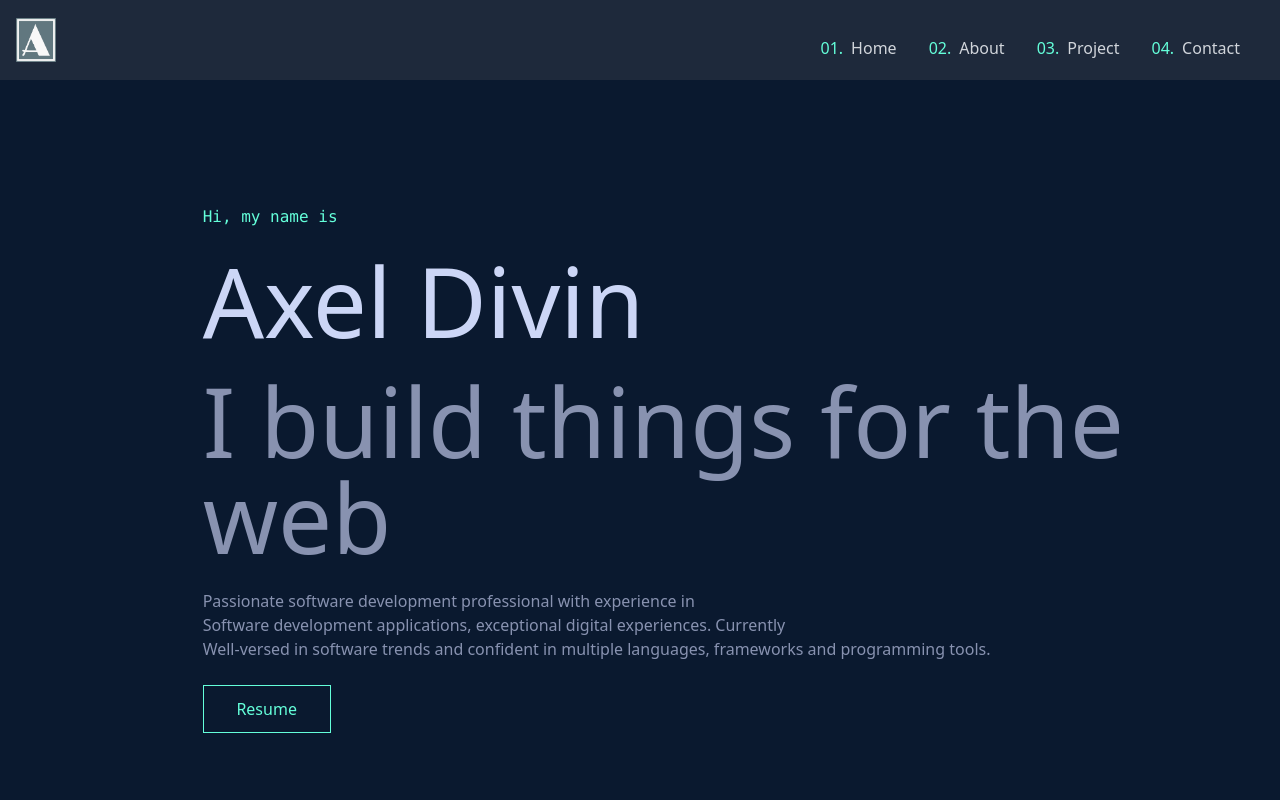
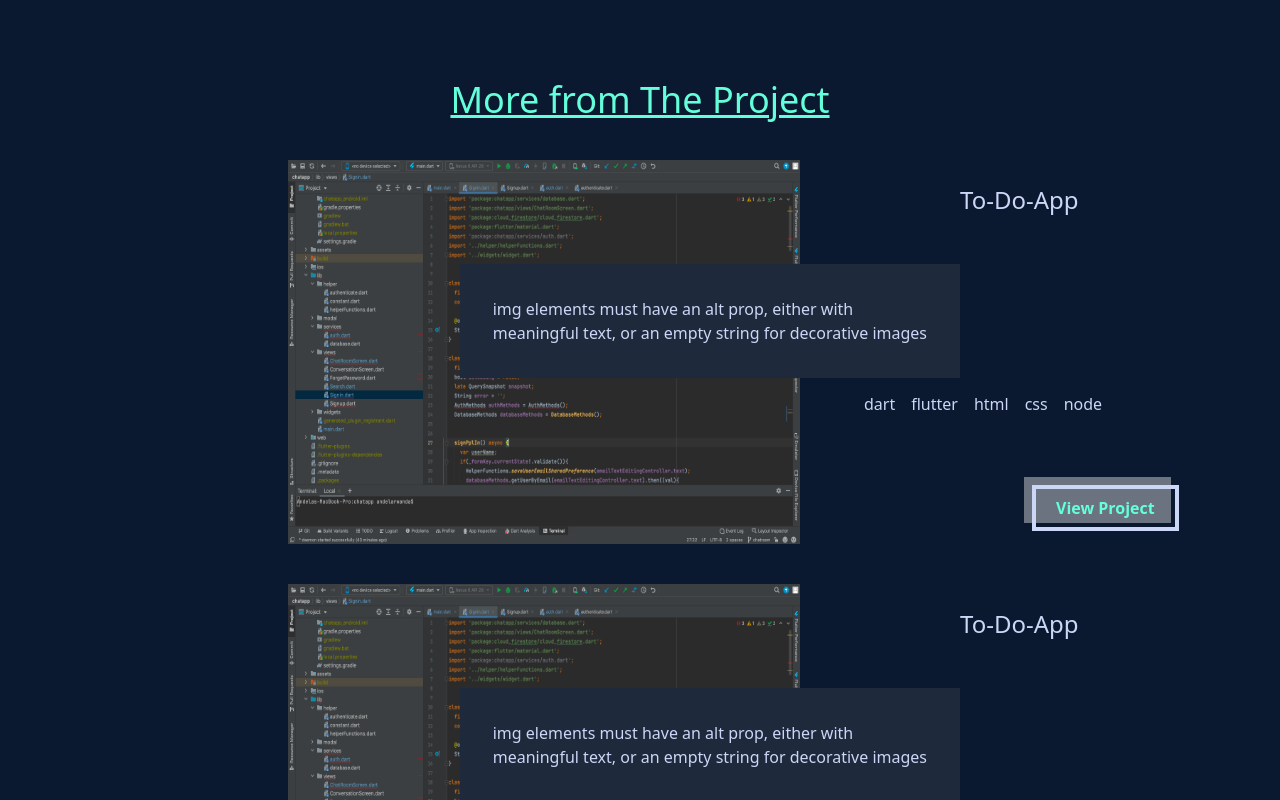
Before and after one commit to Xldivin/Portofolio-fe, a React (Create React App) app: page / in a window 1280 px wide. Shown: the top 800 px of the page. Built offline with nearby package versions, Linux system fonts and the light colour scheme.

Commit message:
ft(main)
more projects

wip-main

```diff
--- a/src/App.js
+++ b/src/App.js
@@ -7,10 +7,12 @@ import Project from './components/Project';
 import Contact from './components/Contact';
 import Footer from './components/Footer';
 import Asidebar from './components/Asidebar';
+import More_Projects from './components/More_Projects';
+import More_Projects1 from './components/More_Projects1';
 function App() {
   return (
     <div className='flex flex-col'>
-      <div className="grid grid-cols-12 grid-rows-12 overflow-x-hidden overflow-y-hidden">
+      {/* <div className="grid grid-cols-12 grid-rows-12 overflow-x-hidden overflow-y-hidden">
       <Navbar />
       <Main />
       <Asidebar />
@@ -26,7 +28,8 @@ function App() {
       </div>
       <div className='h-12/12 overflow-x-hidden overflow-y-hidden'>
       <Footer />
-      </div>
+      </div> */}
+      <More_Projects1/>
     </div>
   );
 }
--- /dev/null
+++ b/src/components/More_Projects.js
@@ -0,0 +1,33 @@
+import React from 'react';
+import Code from '../assets/code.png';
+
+function More_Projects({project}) {
+    return (
+        <div>
+            <div className='flex'>
+                <img src={Code} className='w-2/5 ml-44 mt-10 h-96 ml-72'/>
+                <div>
+                    <h2 className='ml-40 mt-16 text-2xl text-textWhitePhant'>{project.project}</h2>
+                    <div className='border border-slate-800 bg-slate-800 absolute right-80 mt-12 p-8 text-textWhitePhant'>
+                        img elements must have an alt prop, either with
+                        <br />meaningful text, or an empty string for decorative images
+                    </div>
+                    <div className='flex mt-44 ml-12 text-textWhitePhant'>
+                        <p className='ml-4'>dart</p>
+                        <p className='ml-4'>flutter</p>
+                        <p className='ml-4'>html</p>
+                        <p className='ml-4'>css</p>
+                        <p className='ml-4'>node</p>
+                    </div>
+                    <div class="pt-4 pl-2 ml-56 mt-16">
+                        <a href="" target="_blank" class="relative px-6 py-3 font-bold text-gray-100 text-md group" rel="noreferrer">
+                            <span class="absolute inset-0 w-full h-full transition duration-300 ease-out transform -translate-x-2 -translate-y-2 bg-[#6b7280] group-hover:translate-x-0 group-hover:translate-y-0"></span>
+                            <span class="absolute inset-0 w-full h-full border-4 border-textWhitePhant"></span><span class="relative text-textGreenPhant">View Project</span></a>
+                    </div>
+                </div>
+            </div>
+        </div>
+    )
+}
+
+export default More_Projects
--- /dev/null
+++ b/src/components/More_Projects1.js
@@ -0,0 +1,45 @@
+import React from 'react'
+import More_Projects from './More_Projects'
+
+function More_Projects1() {
+    const projects = [
+        {
+          "project":"To-Do-App",
+          "description":"it is an app that manages the to-dos you have in your real life",
+          "technology":"Javascript",
+          "technology2":"Html",
+          "technology3":"Css",
+          "link":"https://github.com/Xldivin/To-do-app-js"
+        },
+        {
+            "project":"To-Do-App",
+            "description":"it is an app that manages the to-dos you have in your real life",
+            "technology":"Javascript",
+            "technology2":"Html",
+            "technology3":"Css",
+            "link":"https://github.com/Xldivin/To-do-app-js"
+        },
+        {
+            "project":"To-Do-App",
+            "description":"it is an app that manages the to-dos you have in your real life",
+            "technology":"Javascript",
+            "technology2":"Html",
+            "technology3":"Css",
+            "link":"https://github.com/Xldivin/To-do-app-js"
+        },
+      ]
+  return (
+    <div>
+            <div className='flex justify-center mt-20 text-textGreenPhant text-4xl underline'>
+                <h2 className=''>More from The Project</h2>
+            </div>
+        {
+            projects.map((project)=>{
+                return <More_Projects project={project} />
+            })
+        }
+    </div>
+  )
+}
+
+export default More_Projects1
```
Also changed, not shown: src/assets/code.png (added).
